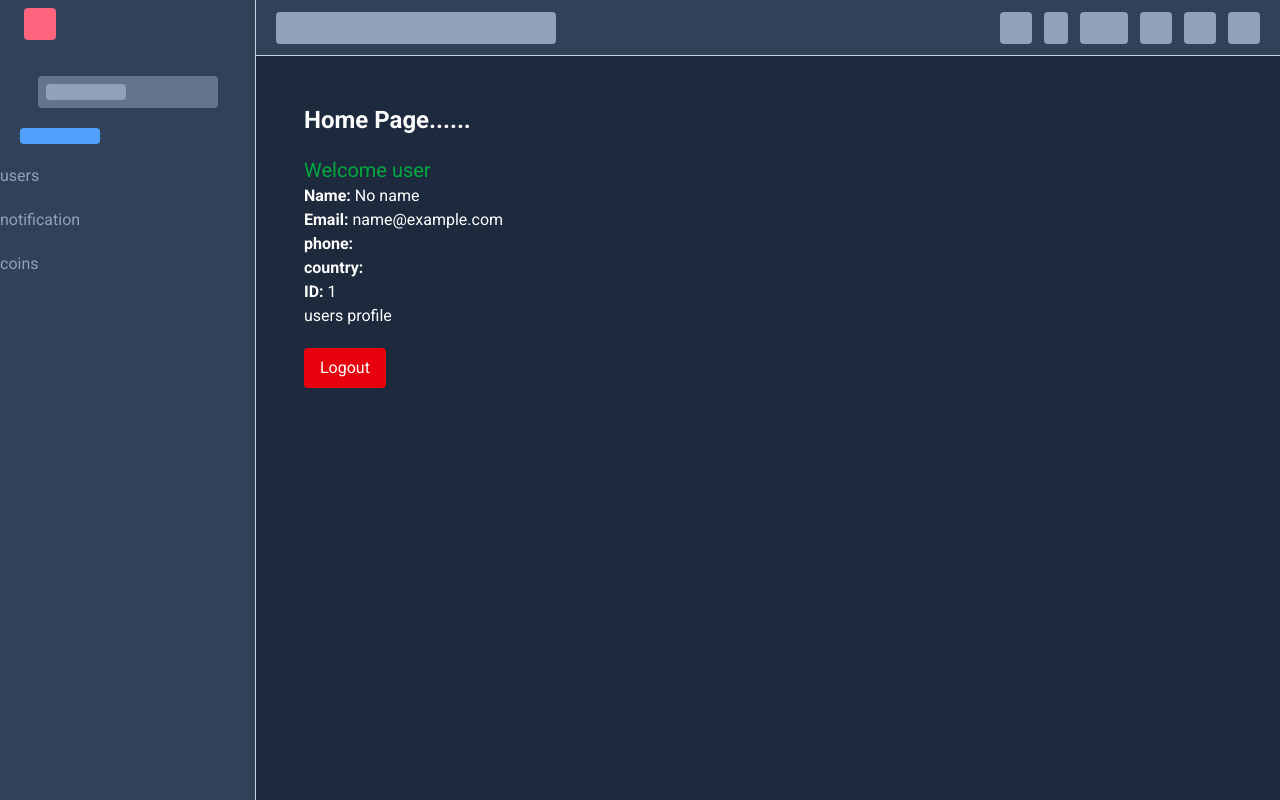
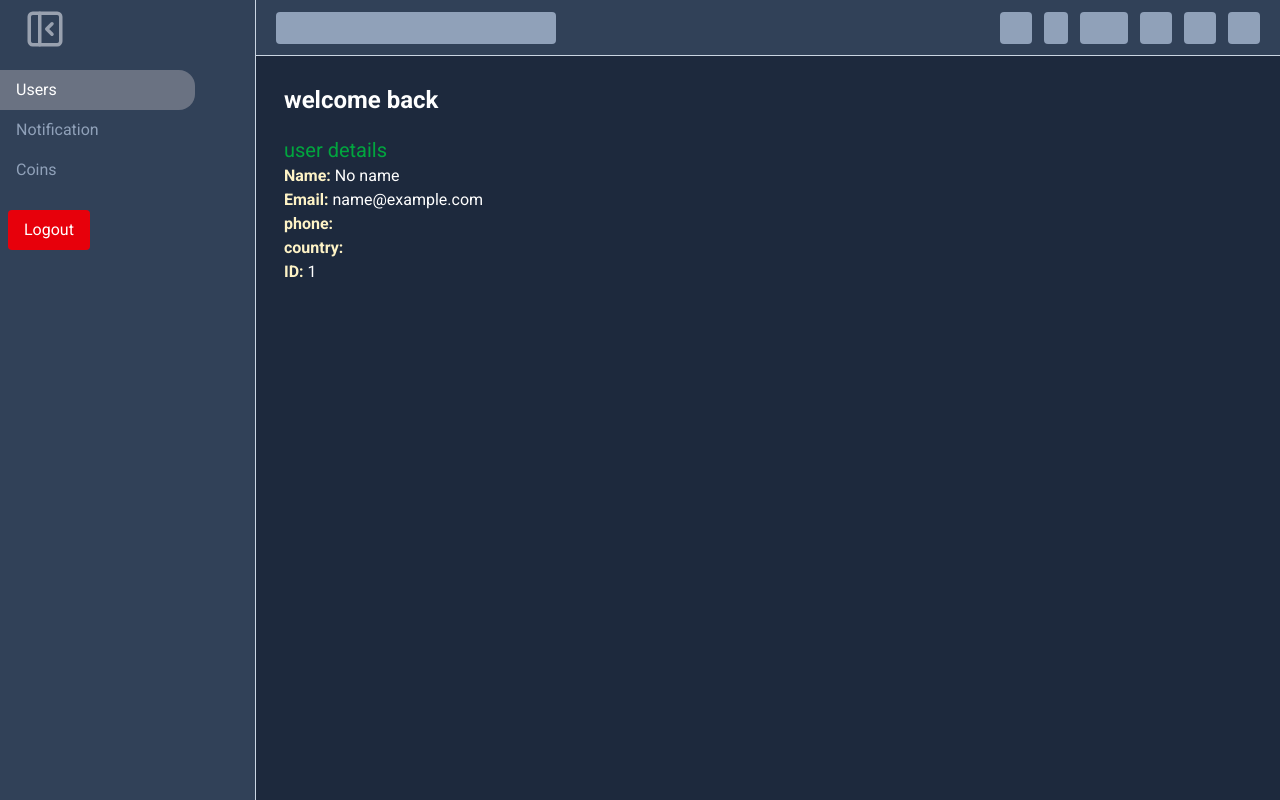
Before and after one commit to Nuelwhiz/signup-login-validation, a React (Vite) app: page /LayoutDashBord/user in a window 1280 px wide. Built offline with nearby package versions, Linux system fonts and the light colour scheme; sample sign-in values are in the browser's storage.

Commit message:
updated the resetpassword with the createthunk from the updated axios

```diff
--- a/src/App.tsx
+++ b/src/App.tsx
@@ -9,7 +9,7 @@ import ResetPassword from "./pages/resePassword";
 import ProtectedRoute from "./protector/protectRoute";
 import PublicRoute from "./protector/publicRoute";
 import { ToastContainer } from "react-toastify";
-import User from "./pages/home";
+import User from "./pages/user";
 import LayoutDashBord from "./layout/layout";
 import Notify from "./pages/notification";
 import Coin from "./pages/coin"; //import NotLoggedIn from "./pages/notLoggedIn";
--- a/src/features/authSlice.tsx
+++ b/src/features/authSlice.tsx
@@ -76,6 +76,17 @@ export const forgotPassword = createAsyncThunk(
 );
 
 //resetpassword
+export const resetPassword = createAsyncThunk(
+  "auth/resetPassword",
+  async (data: { password: string; token: string }, thunkAPI) => {
+    try {
+      const res = await post("/auth/reset-password", data);
+      return res?.data || res;
+    } catch (err: any) {
+      return thunkAPI.rejectWithValue(err?.message || "Password reset failed");
+    }
+  },
+);
 
 //SLICE
 const authSlice = createSlice({
@@ -161,6 +172,21 @@ const authSlice = createSlice({
       .addCase(forgotPassword.rejected, (state, action) => {
         state.isLoading = false;
         state.error = action.payload as string;
+      })
+
+      //resetpassword
+      .addCase(resetPassword.pending, (state) => {
+        state.isLoading = true;
+        state.error = null;
+      })
+
+      .addCase(resetPassword.fulfilled, (state) => {
+        state.isLoading = false;
+      })
+
+      .addCase(resetPassword.rejected, (state, action) => {
+        state.isLoading = false;
+        state.error = action.payload as string;
       });
   },
 });
--- a/src/layout/layout.tsx
+++ b/src/layout/layout.tsx
@@ -1,12 +1,16 @@
 import { useState } from "react";
-import { Link } from "react-router-dom";
+import { Link, useLocation } from "react-router-dom";
 import { Outlet } from "react-router-dom";
-
+import { logout } from "../features/authSlice";
+import { useAppDispatch } from "../features/hooks";
+import { useNavigate } from "react-router-dom";
+import { PanelLeftClose, PanelLeftOpen } from "lucide-react";
 export default function LayoutDashBord() {
   const [open, setOpen] = useState(true);
   function tuggle() {
     setOpen((prev) => !prev);
   }
+
   return (
     <>
       <main className="">
@@ -16,10 +20,22 @@ export default function LayoutDashBord() {
                border-slate-300  transition-all duration-300  ${open ? "w-[20%]" : "w-[10%]"}`}
           >
             <button
-              className="h-8 w-8 bg-rose-400  rounded ml-6 mt-2"
+              className=" w-fit  rounded ml-6 mt-2 cursor-pointer"
               onClick={tuggle}
-            ></button>
-            <div
+            >
+              {open ? (
+                <PanelLeftClose
+                  size={42}
+                  className="text-gray-400 active:text-gray-300"
+                />
+              ) : (
+                <PanelLeftOpen
+                  size={42}
+                  className="text-gray-400 active:text-gray-300"
+                />
+              )}
+            </button>
+            {/*  <div
               className={`h-8  bg-slate-500  rounded self-center flex px-2 items-center mt-4 ${open ? "w-45" : "w-15"}`}
             >
               <div
@@ -28,19 +44,46 @@ export default function LayoutDashBord() {
             </div>
             <div
               className={`h-4 bg-blue-400  rounded ml-5 ${open ? "w-20" : "w-4"}`}
-            ></div>
+            ></div> */}
+            <div className={` flex flex-col  ${open ? "pr-15" : "pr-5"}`}>
+              <Link
+                to="user"
+                className={`px-4 py-2 rounded-r-2xl ${
+                  location.pathname.includes("/user")
+                    ? "bg-gray-500 text-white"
+                    : "text-slate-400 hover:bg-gray-600"
+                }`}
+              >
+                Users
+              </Link>
 
-            <Link to="user" className="text-slate-400">
-              users
-            </Link>
-            <Link to="notify" className="text-slate-400">
-              notification
-            </Link>
-            <Link to="coin" className="text-slate-400">
-              coins
-            </Link>
+              <Link
+                to="notify"
+                className={`   px-4 py-2 rounded-r-2xl ${
+                  location.pathname.includes("/notify")
+                    ? "bg-gray-500 text-white"
+                    : "text-slate-400 hover:bg-gray-600"
+                }`}
+              >
+                Notification
+              </Link>
+              <Link
+                to="coin"
+                className={`px-4 py-2 rounded-r-2xl  ${
+                  location.pathname.includes("/coin")
+                    ? "bg-gray-500 text-white"
+                    : "text-slate-400 hover:bg-gray-600"
+                }`}
+              >
+                Coins
+              </Link>
+
+              <button className="mt-5 bg-red-600 hover:bg-red-700 text-white px-4 py-2 rounded transition w-fit ml-2 cursor-pointer">
+                Logout
+              </button>
+            </div>
           </aside>
-          <section className="flex flex-1 overflow-hidden  flex-col  gap-5   ">
+          <section className="flex flex-1 overflow-hidden  flex-col  gap-5 h-full   ">
             <header className="h-14 w-full border-b border-slate-300 bg-slate-700  flex items-center flex-wrap justify-between  px-5 ">
               <div className="h-8 w-40 md:w-70 bg-slate-400  rounded "></div>
               <div className="flex items-center gap-3 ">
@@ -55,10 +98,10 @@ export default function LayoutDashBord() {
             </header>
             {/* card section */}
 
-            <section className="flex  flex-wrap md:flex-nowrap jusify-center items-center px-5 gap-4 ">
+            <section className="flex   flex-wrap md:flex-nowrap jusify-center items-center px-5 gap-4 ">
               <div
-                className="h-54 w-full md:w-[45%]  rounded p-2 flex flex-1 justify text-white
-                my-auto   "
+                className="h-fit w-full md:w-[45%]  rounded p-2 flex flex-1 justify text-white
+                   "
               >
                 <Outlet />
               </div>
--- a/src/pages/forgotPassword.tsx
+++ b/src/pages/forgotPassword.tsx
@@ -2,7 +2,6 @@ import { Link } from "react-router-dom";
 import { useForm } from "react-hook-form";
 import { yupResolver } from "@hookform/resolvers/yup";
 import * as yup from "yup";
-import axios from "axios";
 import { useState, useEffect } from "react";
 import { useNavigate } from "react-router-dom";
 import { LockIcon, MailIcon } from "lucide-react";
@@ -19,6 +18,7 @@ function ForgotPassword() {
   const [resendMsg, setResendMsg] = useState<boolean>(false);
   const [resentMsg, setResentMsg] = useState<boolean>(false);
 
+  //validation
   const schema = yup.object().shape({
     email: yup.string().email("Not an email").required("Email is required"),
   });
--- a/src/pages/home.tsx
+++ /dev/null
@@ -1,67 +0,0 @@
-import { useSelector, useDispatch } from "react-redux";
-import { logout } from "../features/authSlice";
-import { useNavigate } from "react-router-dom";
-import { Link } from "react-router-dom";
-
-function User() {
-  const dispatch = useDispatch();
-  const navigate = useNavigate();
-
-  const selectUser = (state: any) => state.auth.user;
-  const selectAuth = (state: any) => state.auth;
-
-  const user = useSelector(selectUser);
-  const handleLogout = () => {
-    dispatch(logout());
-    navigate("/Login");
-  };
-
-  return (
-    <div className="p-5">
-      {/*  <Link to="/" className="bg-green-900 px-4 py-2 rounded-2xl text-white">
-        back to landing page
-      </Link> */}
-      <h1 className="text-2xl font-bold">Home Page......</h1>
-
-      {/*  DISPLAY USER DATA */}
-      {user ? (
-        <div className="mt-5">
-          <h2 className="text-green-600 text-xl">Welcome user </h2>
-
-          <p>
-            <strong>Name:</strong> {user?.fullname || "No name"}
-          </p>
-          <p>
-            <strong>Email:</strong> {user?.email}
-          </p>
-
-          <p>
-            <strong>phone:</strong> {user?.phone}
-          </p>
-
-          <p>
-            <strong>country:</strong> {user?.country}
-          </p>
-
-          {/* If your API returns more fields */}
-          <p>
-            <strong>ID:</strong> {user?.id}
-          </p>
-          <p>users profile</p>
-        </div>
-      ) : (
-        <p className="text-red-500 mt-5">No user logged in</p>
-      )}
-
-      {/* LOGOUT BUTTON */}
-      <button
-        onClick={handleLogout}
-        className="mt-5 bg-red-600 text-white px-4 py-2 rounded"
-      >
-        Logout
-      </button>
-    </div>
-  );
-}
-
-export default User;
--- a/src/pages/login.tsx
+++ b/src/pages/login.tsx
@@ -2,7 +2,6 @@ import { Link } from "react-router-dom";
 import { useForm } from "react-hook-form";
 import { yupResolver } from "@hookform/resolvers/yup";
 import * as yup from "yup";
-import axios, { AxiosError } from "axios";
 import { useNavigate } from "react-router-dom";
 import { useState } from "react";
 import { Eye, EyeOff, Import, LockIcon, MailIcon } from "lucide-react";
@@ -37,19 +36,15 @@ function Login() {
 
   const dispatch = useAppDispatch();
   const navigation = useNavigate();
-
   const handleLogin = async (data: Signing) => {
     try {
       const result = await dispatch(loginUser(data)).unwrap();
-
       console.log("LOGIN SUCCESS ✔");
-
       localStorage.setItem("token", result?.token || result?.data?.token);
-
-      navigation("/LayoutDashBord"); // 👈 TEST THIS
+      navigation("/LayoutDashBord");
       console.log("NAVIGATED ✔");
     } catch (error) {
-      console.log("LOGIN FAILED ❌", error);
+      console.log("LOGIN FAILED", error);
     }
   };
   /* const handleLogin = async (data: Signing) => {
--- a/src/pages/signup.tsx
+++ b/src/pages/signup.tsx
@@ -2,7 +2,6 @@ import { Link } from "react-router-dom";
 import { useForm } from "react-hook-form";
 import { yupResolver } from "@hookform/resolvers/yup";
 import * as yup from "yup";
-import axios from "axios";
 import { useNavigate } from "react-router-dom";
 import { useAppDispatch } from "../features/hooks";
 import { registerUser } from "../features/authSlice";
@@ -65,7 +64,6 @@ function Signup() {
   ));
   const navigate = useNavigate();
   const dispatch = useAppDispatch();
-
   const onSubmit = async (data: registered) => {
     const signupData = {
       fullname: data.fullname,
--- /dev/null
+++ b/src/pages/user.tsx
@@ -0,0 +1,49 @@
+import { useSelector } from "react-redux";
+import { logout } from "../features/authSlice";
+import { useNavigate } from "react-router-dom";
+import { Link } from "react-router-dom";
+
+function User() {
+  const selectUser = (state: any) => state.auth.user;
+  const selectAuth = (state: any) => state.auth;
+
+  const user = useSelector(selectUser);
+
+  return (
+    <div className="">
+      <h1 className="text-2xl font-bold">welcome back {user?.fullname}</h1>
+
+      {/*  DISPLAY USER DATA */}
+      {user ? (
+        <div className="mt-5">
+          <h2 className="text-green-600 text-xl"> user details </h2>
+
+          <p>
+            <strong className="text-amber-100">Name:</strong>{" "}
+            {user?.fullname || "No name"}
+          </p>
+          <p>
+            <strong className="text-amber-100">Email:</strong> {user?.email}
+          </p>
+
+          <p>
+            <strong className="text-amber-100">phone:</strong> {user?.phone}
+          </p>
+
+          <p>
+            <strong className="text-amber-100">country:</strong> {user?.country}
+          </p>
+
+          {/* If your API returns more fields */}
+          <p>
+            <strong className="text-amber-100">ID:</strong> {user?.id}
+          </p>
+        </div>
+      ) : (
+        <p className="text-red-500 mt-5">No user logged in</p>
+      )}
+    </div>
+  );
+}
+
+export default User;
```
Also changed, not shown: src/pages/resePassword.tsx (+15 -18 lines).
